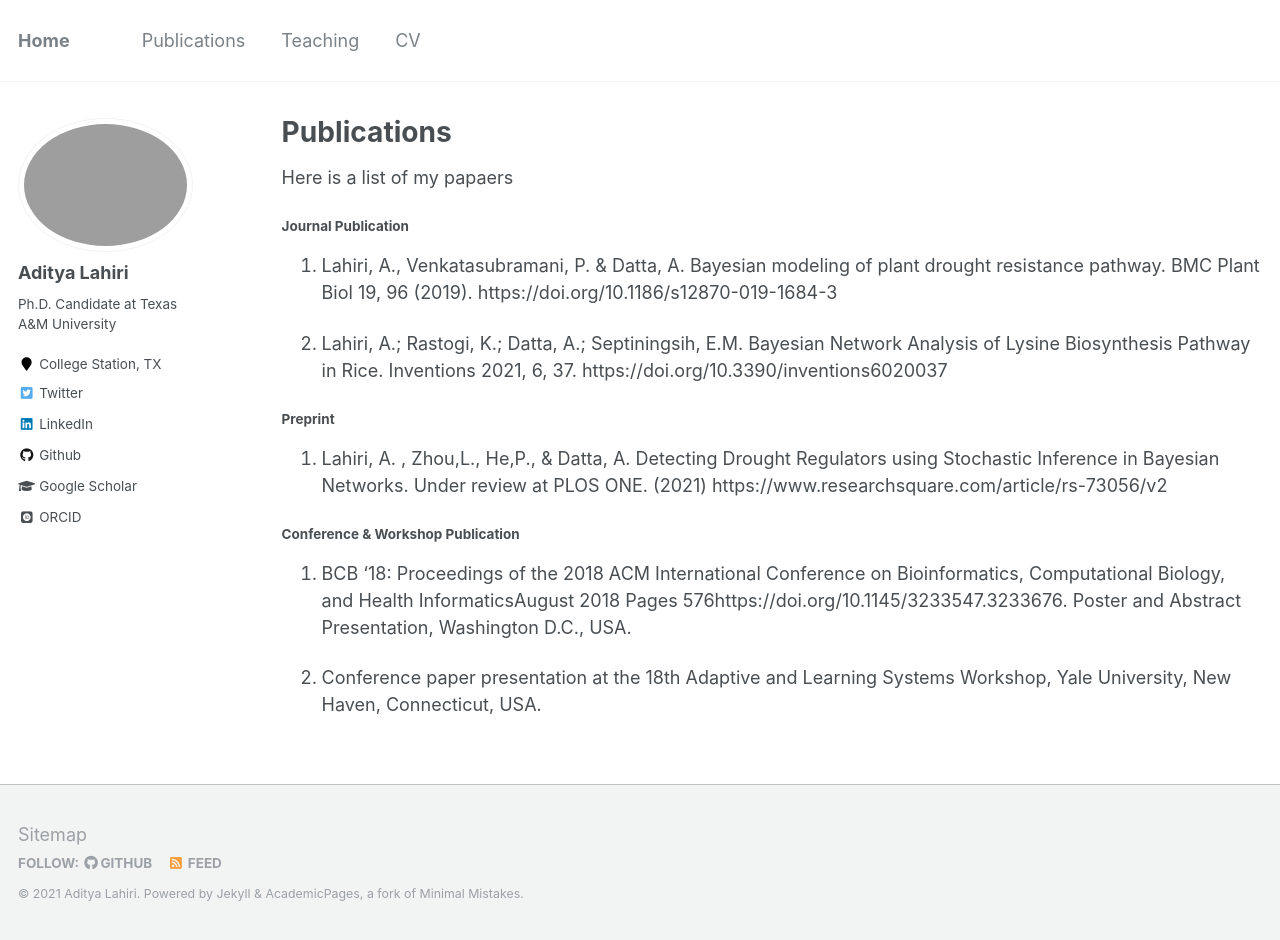
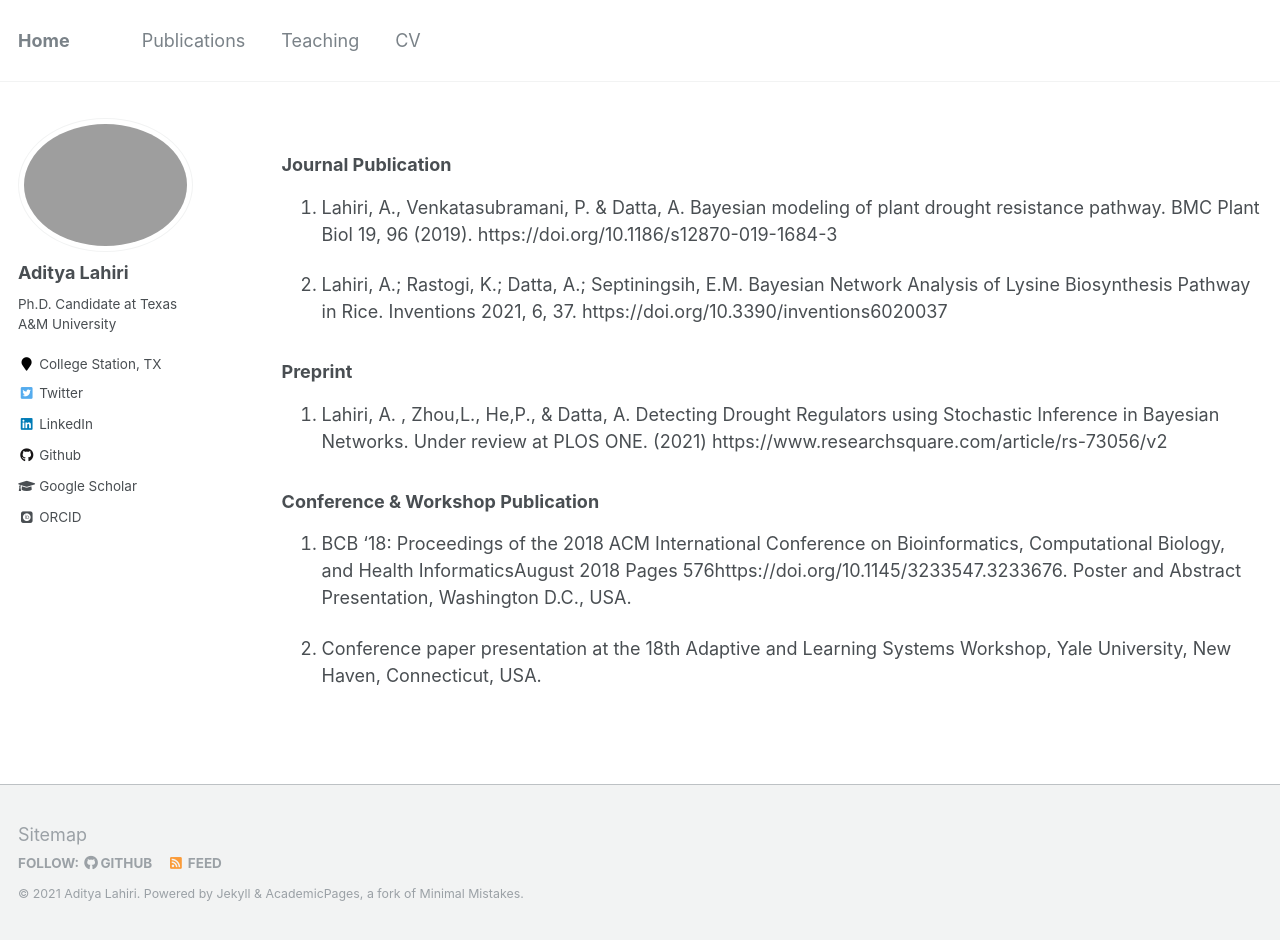
Before and after one commit to adilahiri/lahiri.github.io, a Jekyll site: the page built from _pages/publications.md, in a window 1280 px wide and 940 px high. Built offline with Jekyll 4.4.1, drawn with Linux system fonts in a browser that asks for light colours; some web fonts are replaced.

Commit message:
Adjusted the font size in publication

```diff
--- a/_pages/publications.md
+++ b/_pages/publications.md
@@ -1,23 +1,22 @@
 ---
 layout: archive
-title: "Publications"
+title: ""
 permalink: /publications/
 author_profile: true
 ---
-Here is a list of my papaers
-#### Journal Publication
+### Journal Publication
 1. Lahiri, A., Venkatasubramani, P. & Datta, A. Bayesian modeling of plant drought resistance pathway.
 BMC Plant Biol 19, 96 (2019). https://doi.org/10.1186/s12870-019-1684-3
 
 2. Lahiri, A.; Rastogi, K.; Datta, A.; Septiningsih, E.M. Bayesian Network Analysis of Lysine Biosynthesis Pathway in Rice.
 Inventions 2021, 6, 37. https://doi.org/10.3390/inventions6020037
 
-#### Preprint
+### Preprint
 3. Lahiri, A. , Zhou,L., He,P., & Datta, A. Detecting Drought Regulators using Stochastic Inference in Bayesian Networks.
 Under review at PLOS ONE. (2021) https://www.researchsquare.com/article/rs-73056/v2
 
 
-#### Conference & Workshop Publication
+### Conference & Workshop Publication
 1. BCB '18: Proceedings of the 2018 ACM International Conference on Bioinformatics, Computational Biology, and Health InformaticsAugust 2018 Pages 576https://doi.org/10.1145/3233547.3233676. Poster and Abstract Presentation, Washington D.C., USA.
 
 2. Conference paper presentation at the 18th Adaptive and Learning Systems Workshop, Yale University, New Haven, Connecticut, USA.
```
